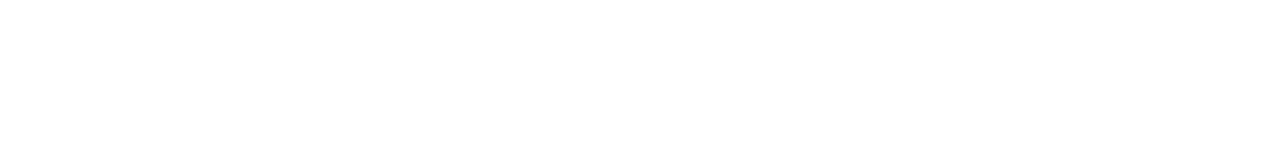
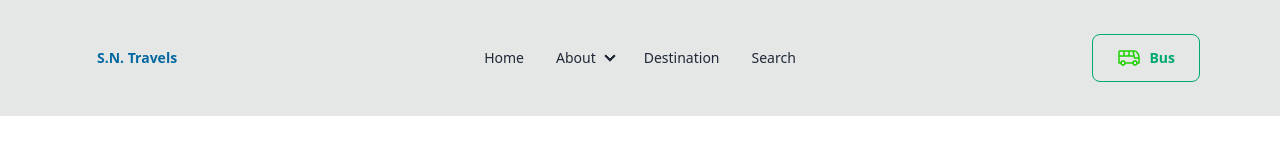
Before and after one commit to sazid0101/Bus-Ticket, a plain HTML site: page index.html in a window 1280 px wide. Drawn offline with nearby package versions, Linux system fonts and the light colour scheme.

Commit message:
menu bar added

```diff
--- a/index.html
+++ b/index.html
@@ -4,8 +4,38 @@
     <meta charset="UTF-8">
     <meta name="viewport" content="width=device-width, initial-scale=1.0">
     <title>Bus Ticket</title>
+    <link href="https://cdn.jsdelivr.net/npm/daisyui@4.12.23/dist/full.min.css" rel="stylesheet" type="text/css" />
+    <script src="https://cdn.tailwindcss.com"></script>
+
 </head>
 <body>
+    <!--menu bar start-->
+    <header>
+        <div class="navbar bg-base-300 px-20 py-8">
+            <div class="navbar-start">
+                <div>
+                    <button class="btn btn-ghost text-sky-700 font-extrabold">S.N. Travels</button>
+                </div>
+            </div>
+            <div class="navbar-center hidden lg:flex">
+              <ul class="menu menu-horizontal px-1">
+                <li><a>Home</a></li>
+                <li>
+                  <details>
+                    <summary>About</summary>
+                  </details>
+                </li>
+                <li><a>Destination</a></li>
+                <li><a>Search</a></li>
+              </ul>
+            </div>
+            <div class="navbar-end">
+                <button class="btn btn-outline btn-success px-6">
+                    <img src="images/bus-icon.png" alt="" srcset=""> Bus
+                </button>
+            </div>
+          </div>
+    </header>
 
 </body>
 </html>
--- /dev/null
+++ b/tailwind.config.js
@@ -0,0 +1,8 @@
+/** @type {import('tailwindcss').config} */
+module.exports = {
+    content: ["./src/**/*.{html,js}"],
+    theme:{
+        extend:{}
+    },
+    plugin: []
+}
```
Also changed, not shown: Landing Page Design.jpg (added), images/banner.png (added), images/bus-icon.png (added), images/bus-logo.png (added), images/cupon-devider.png (added), images/fare.png (added), images/info-devider.png (added), images/people.png (added), images/playstore.png (added), images/seat-gray.png (added), images/seat-green-filled.png (added), images/seat-green.png (added), images/stoppage.png (added), images/success.png (added), 1 more files, 1 other file.
